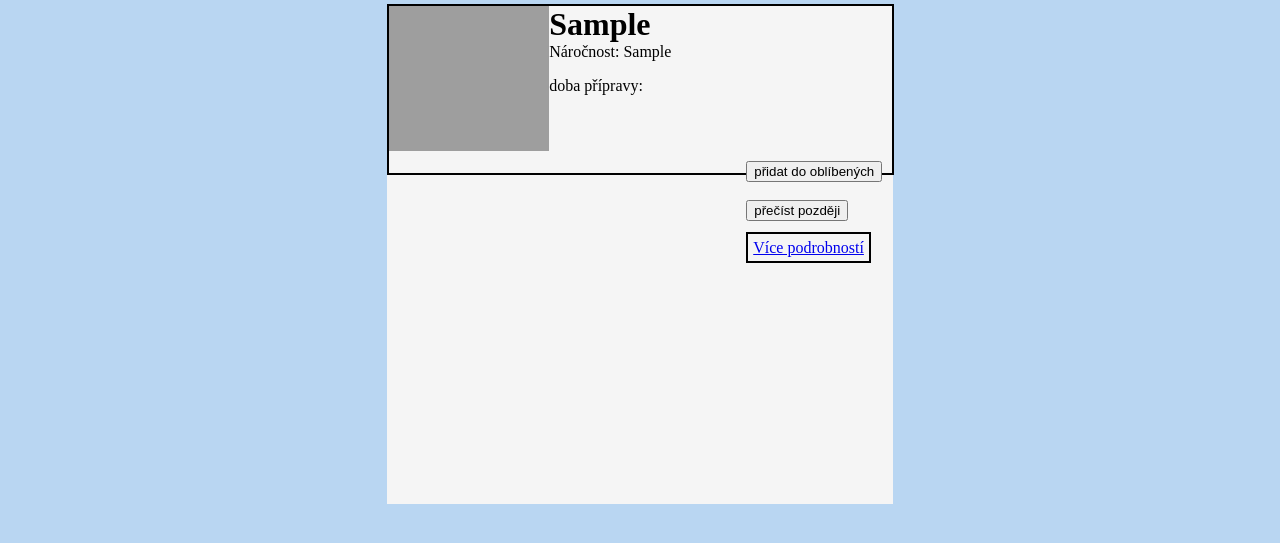
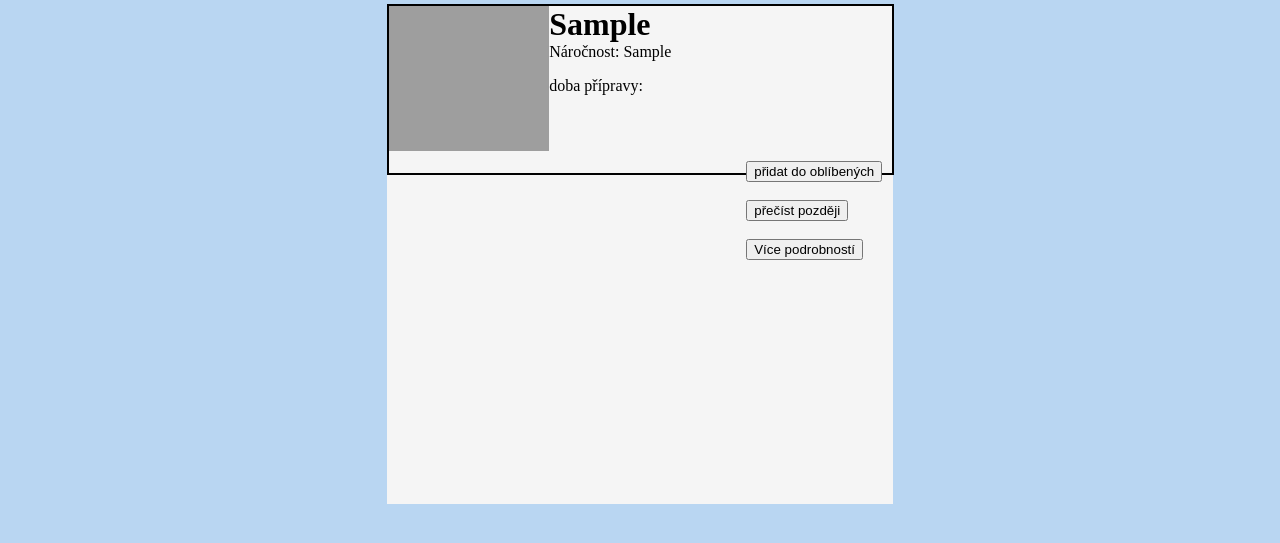
Before and after one commit to MatejUllman/milkhz-project, a PHP site: page /HlavniStrana.php in a window 1280 px wide. Shown: the part 192-735 px from the top of the page. Run offline with PHP 8.4, Linux system fonts and the light colour scheme; tables that the repository leaves empty or names only in its code hold one stand-in row (values such as "Sample post"); data that the repository does not hold is empty; grey boxes are pictures that could not be loaded.

Commit message:
tlacítko

```diff
--- a/HlavniStrana.php
+++ b/HlavniStrana.php
@@ -66,7 +66,8 @@
     <div style='float:right;margin:10px'>
         <button type='button' class='b'>přidat do oblíbených</button><br><br>
         <button type='button' class='b'>přečíst později</button><br><br>
-        <a style='padding:5px;border:2px solid black;' href='recepty.php'>Více podrobností</a>
+        <button type='button' class='b' onclick=document.location='recepty.php'>Více podrobností</button>
+       <!-- <a style='padding:5px;border:2px solid black;' href='recepty.php'>Více podrobností</a> -->
     </div>
 
 
```
